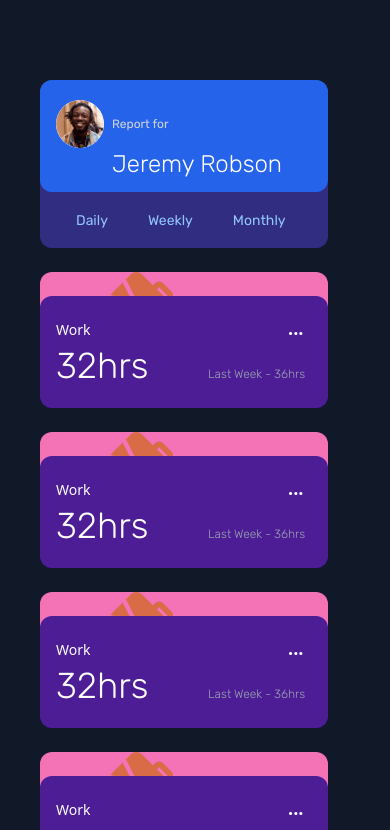
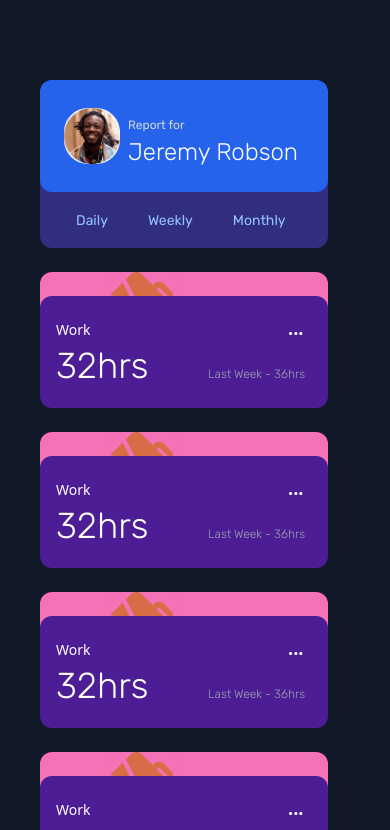
Before and after one commit to akanksha-patel-code/time-tracking-dashboard, a React (Create React App) app in the folder time-tracking-dashboard/: page / in a window 390 px wide. Shown: the top 830 px of the page. Built offline with nearby package versions, Linux system fonts and the light colour scheme.

Commit message:
done changes for mobile version

```diff
--- a/time-tracking-dashboard/src/App.js
+++ b/time-tracking-dashboard/src/App.js
@@ -18,7 +18,7 @@ import {
 
 function App() {
   return (
-    <div className="h-screen w-screen bg-gray-900 py-20 sm:grid sm:grid-cols-2 flex flex-col">
+    <div className="h-screen sm:h-screen w-screen bg-gray-900 py-20 sm:grid sm:grid-cols-2 flex flex-col">
       <UserProfile>
         <UserDetails>
           <UserProfilePicture />
--- a/time-tracking-dashboard/src/components/UserDetails/index.jsx
+++ b/time-tracking-dashboard/src/components/UserDetails/index.jsx
@@ -2,7 +2,7 @@ import React from 'react'
 
 export const UserDetails = (props) => {
     return (
-        <div className="bg-blue-600 sm:h-52 h-28 px-2 rounded-xl py-5 sm:py-0">
+        <div className="bg-blue-600 sm:h-52 h-28 px-2 rounded-xl py-3 sm:py-0 flex sm:flex-col">
             {props.children}
         </div>
     )
--- a/time-tracking-dashboard/src/components/UserName/index.jsx
+++ b/time-tracking-dashboard/src/components/UserName/index.jsx
@@ -4,7 +4,7 @@ export const UserName = () => {
   return (
     <div className="pl-2 pt-5 inline sm:block">
       <div className="text-xs text-gray-300 inline">Report for  </div>
-      <div className="text-white text-2xl ml-16 sm:ml-0 font-thin">Jeremy Robson</div>
+      <div className="text-white text-2xl sm:ml-0 font-thin">Jeremy Robson</div>
     </div>
   );
 };
--- a/time-tracking-dashboard/src/components/UserProfilePicture/index.jsx
+++ b/time-tracking-dashboard/src/components/UserProfilePicture/index.jsx
@@ -3,8 +3,8 @@ import image from '../../images/image-geremy.png'
 
 export const UserProfilePicture = () => {
     return (
-        <div className="pl-2 pt-4 inline sm:block">
-             <img alt="profile" src={image} className="bg-indigo-50 w-12 h-12 rounded-3xl inline sm:block" />
+        <div className="pl-4 pt-4 inline sm:block">
+             <img alt="profile" src={image} className="bg-indigo-50 w-14 h-14 rounded-3xl inline sm:block flex-shrink" />
         </div>
 
     )
```
